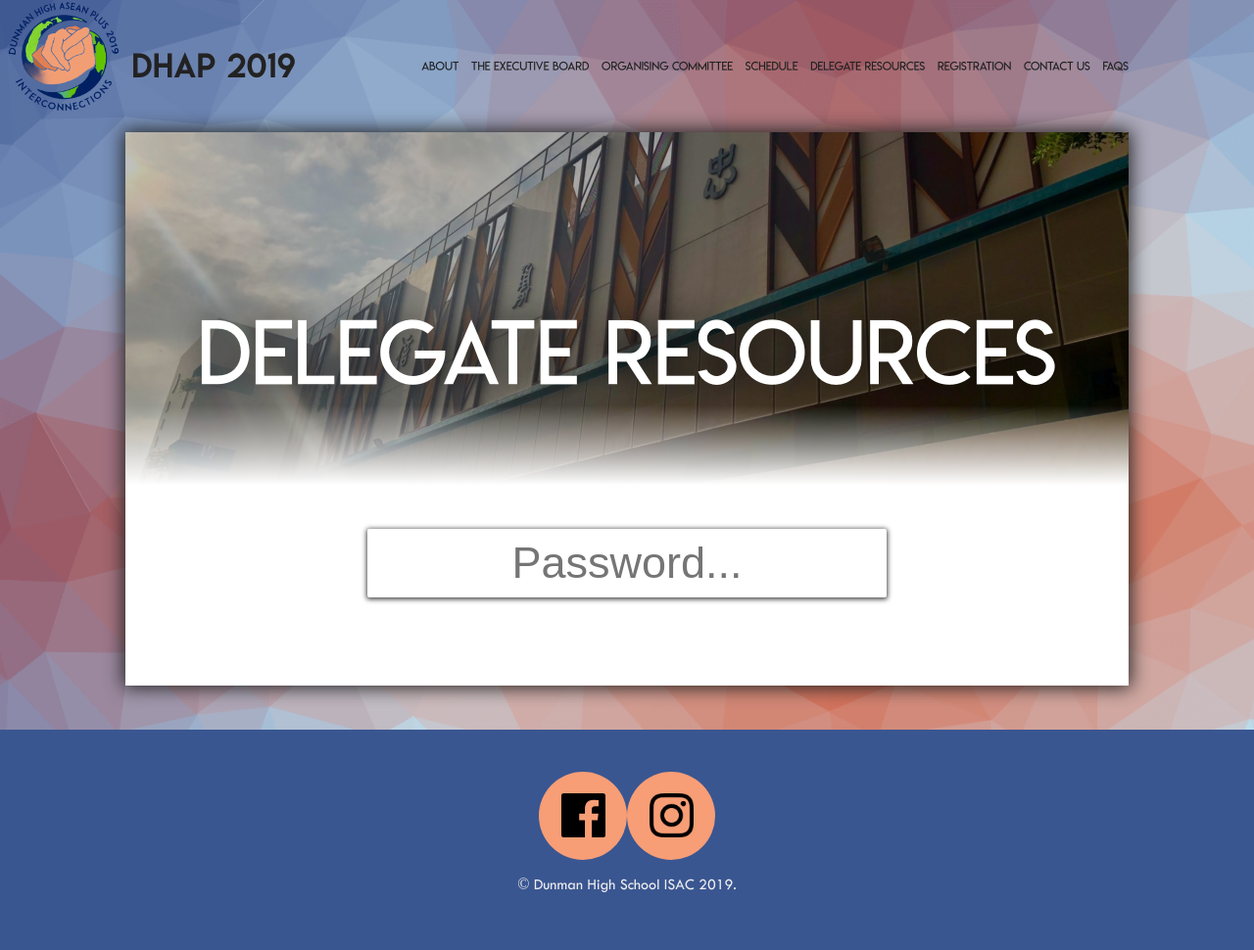
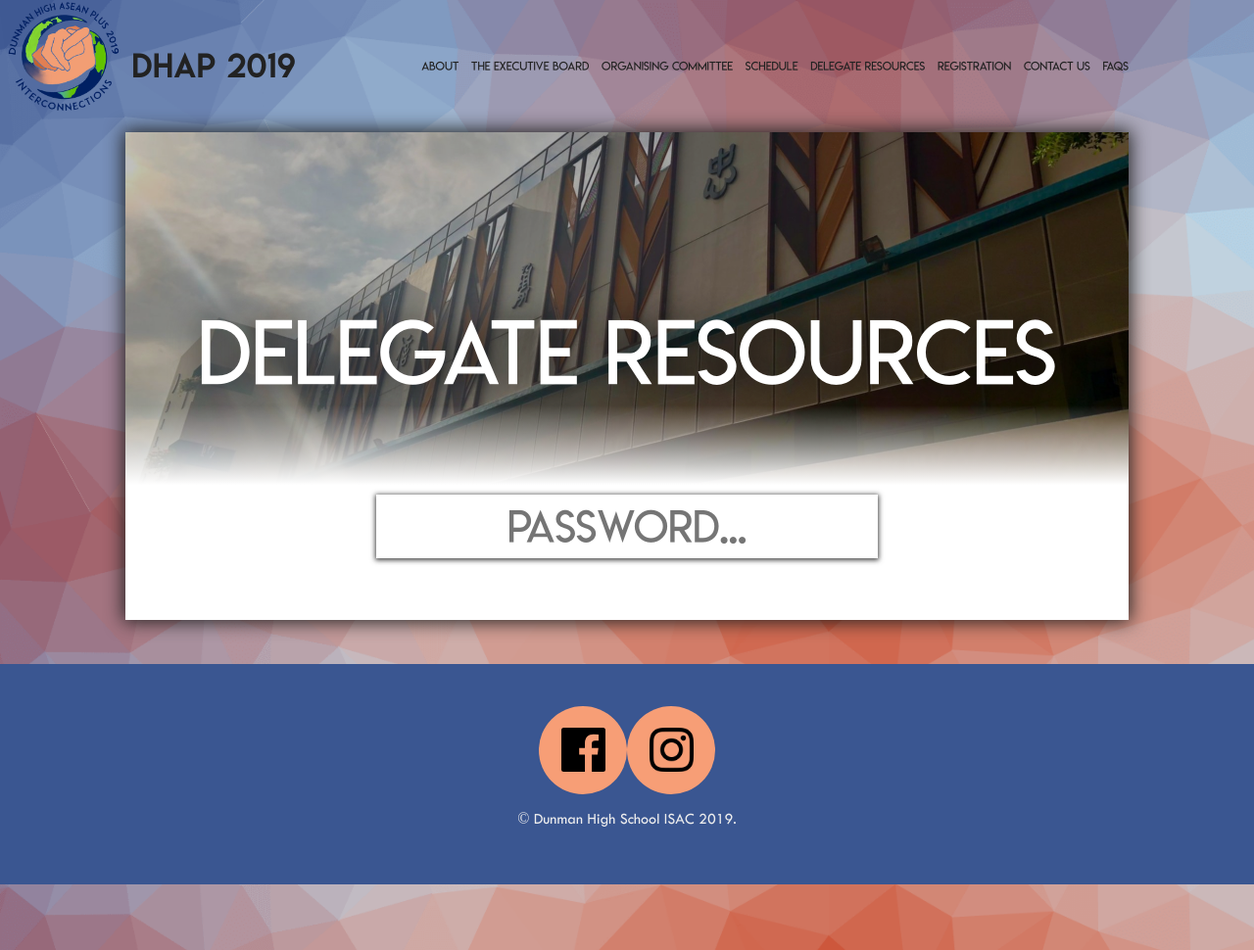
Before and after one commit to kaine119/dhap-2019, a Jekyll site: the page built from delegate_resources.html, in a window 1280 px wide. Shown: the whole page at 98% size. Built offline with Jekyll 4.4.1, drawn with Linux system fonts in a browser that asks for light colours.

Commit message:
Do up password input UI

```diff
--- a/assets/css/delegate_resources.css
+++ b/assets/css/delegate_resources.css
@@ -1,21 +1,120 @@
+article.content {
+    padding-bottom: 0vh;
+}
+
+#expando {
+    border: 0px solid #444;
+    box-shadow: 0px 1px 5px 1px #444;
+    display: flex;
+    flex-direction: column;
+    justify-content: flex-start;
+    align-items: center;
+    padding: 0;
+    max-width: 50%;
+    min-height: 7vmin;
+    align-self: center;
+    margin-top: 10px;
+    transition: 0.5s all ease-in-out;
+    margin-bottom: 7vh;
+    overflow: hidden;
+}
+
+#content--protected {
+    width: 100%;
+    max-height: 0px;
+    opacity: 0;
+}
+
+#expando.open {
+    margin-top: 0px;
+    max-width: 100%;
+    min-height: 40vh;
+    margin-bottom: 0vh;
+    transition:
+        max-width 0.5s ease-in-out,
+        margin-top 0.5s ease-in-out 0.5s,
+        margin-bottom 0.5s ease-in-out 0.5s,
+        min-height 0.5s ease-in-out 0.5s;
+}
+
+#expando.open #password {
+    transition:
+        height 0.01s ease-in-out 0.4s,
+        opacity 0.4s ease-in-out;
+    background: #8b8;
+    height: 0px;
+    opacity: 0;
+}
+
+#expando.open #content--protected {
+    transition:
+        max-height 1s ease-in-out 0.5s,
+        opacity 0.2s ease-in-out 1s;
+    opacity: 1;
+    max-height: 140vh;
+}
+
 #password-form {
     width: 100%;
     display: flex;
+    flex-direction: column;
     align-items: center;
     justify-content: center;
-    flex-direction: column;
-    margin-top: 5vmin;
-    margin-bottom: 5vmin;
 }
 
 #password {
     width: 40vw;
-    margin-right: 10vw;
+    height: 7vmin;
     text-align: center;
-    border: 0px solid #444;
-    box-shadow: 0px 1px 5px 1px #444;
+    border: none;
     border-radius: 2px;
+    font-size: 5vmin;
+    font-family: "LemonMilk";
+}
 
-    padding: 1vmin;
-    font-size: 5vmin;
+.council {
+    width: 100%;
+    height: 20vmin;
+    border-top: 1px solid #0008;
+    border-bottom: 1px solid #0008;
+    display: flex;
+    flex-direction: row;
 }
+
+.council__title {
+    width: 33%;
+    display: flex;
+    justify-content: center;
+    -ms-align-items: center;
+    align-items: center;
+    background: var(--accent1);
+
+    font-family: "LemonMilk";
+    font-size: 6vmin;
+}
+
+.content-intro {
+    padding-left: 10vmin;
+    padding-right: 10vmin;
+}
+
+.council__files {
+    width: 66%;
+    display: flex;
+    justify-content: space-around;
+    align-items: center;
+    flex-direction: row;
+}
+
+.council__file {
+    display: flex;
+    justify-content: center;
+    align-items: center;
+
+    width: 15vw;
+    height: 10vmin;
+    background: #ccc;
+    margin-left: 1vw;
+    margin-right: 1vw;
+    box-shadow: 0px 0px 5px 1px #222;
+}
--- a/assets/js/delegate_resources.js
+++ b/assets/js/delegate_resources.js
@@ -1,13 +1,17 @@
 ---
 ---
+let expando = document.querySelector("#expando");
+
 let form = document.querySelector("#password-form");
 let password = document.querySelector("#password")
 
-document.querySelector("#password-form").addEventListener("submit", function(e) {
-  if (password.value == "{{ site.resources_password }}") {
-    console.log("come on in!");
-  } else {
-    console.log("go away")
-  }
+form.addEventListener("submit", function(e) {
+  // if (password.value == "{{ site.resources_password }}") {
+  //   console.log("come on in!");
+  // } else {
+  //   console.log("go away")
+  // }
+
+  expando.classList.add("open");
   e.preventDefault();
 });
--- a/delegate_resources.html
+++ b/delegate_resources.html
@@ -9,6 +9,35 @@ scripts:
 
 {% include titlebar.html title="Delegate Resources" %}
 
-<form id="password-form" action="">
-    <input id="password" type="password" placeholder="Password...">
-</form>
+<div id="expando">
+    <form id="password-form" action="">
+        <input id="password" type="password" placeholder="Password...">
+    </form>
+    <div id="content--protected">
+        <section class="content-intro">
+            <p>Lorem ipsum dolor sit amet, consectetur adipisicing elit. Ipsum, nihil, eos natus architecto explicabo saepe quam nobis dolores aliquid, perspiciatis omnis ea, expedita assumenda maxime praesentium repudiandae laborum? Repudiandae, beatae.</p>
+        </section>
+
+        <div class="council">
+            <div class="council__title">AMMST</div>
+            <div class="council__files">
+                <div class="council__file">File 1</div>
+                <div class="council__file">File 2</div>
+            </div>
+        </div>
+        <div class="council">
+            <div class="council__title">HCC</div>
+            <div class="council__files">
+                <div class="council__file">File 1</div>
+            </div>
+        </div>
+        <div class="council">
+            <div class="council__title">UNSC</div>
+            <div class="council__files">
+                <div class="council__file">File 1</div>
+                <div class="council__file">File 2</div>
+            </div>
+        </div>
+    </div>
+
+</div>
```
